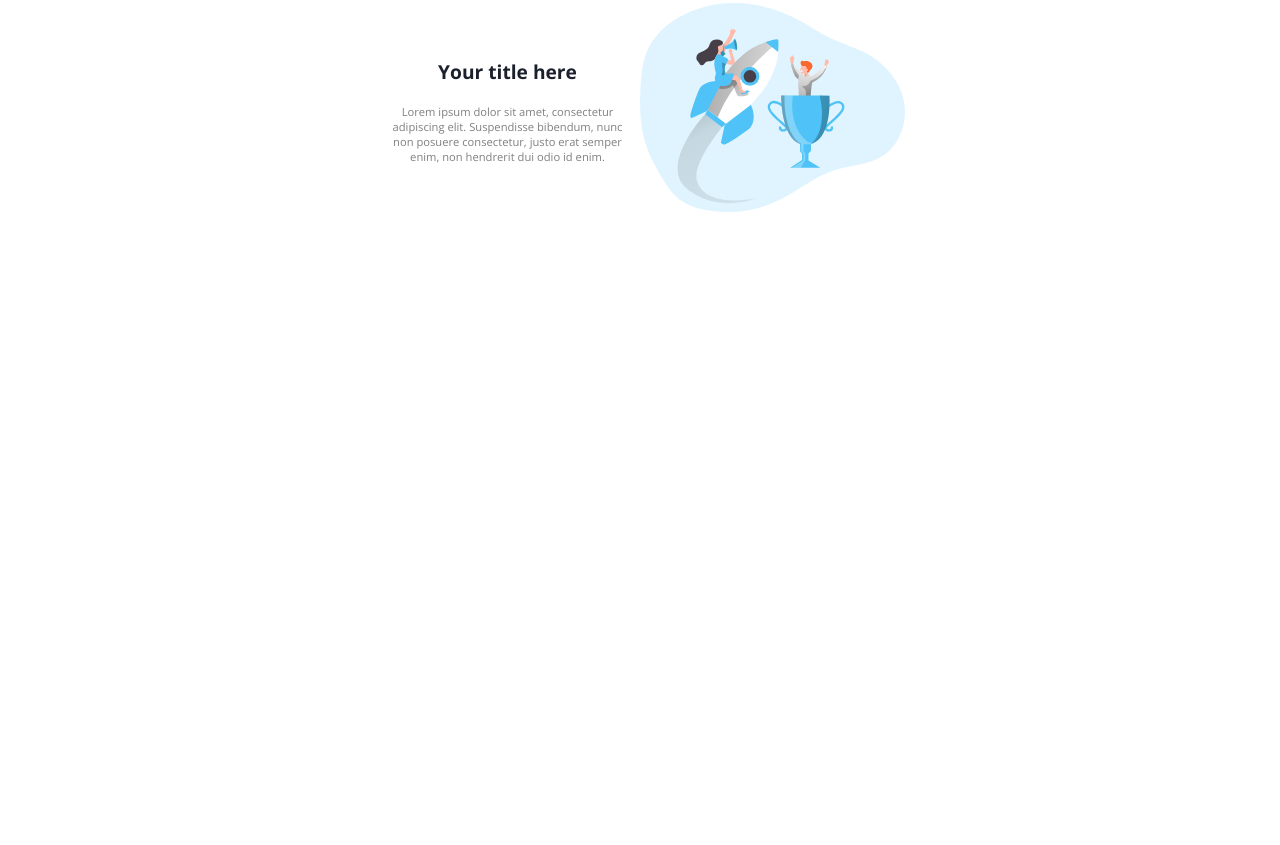
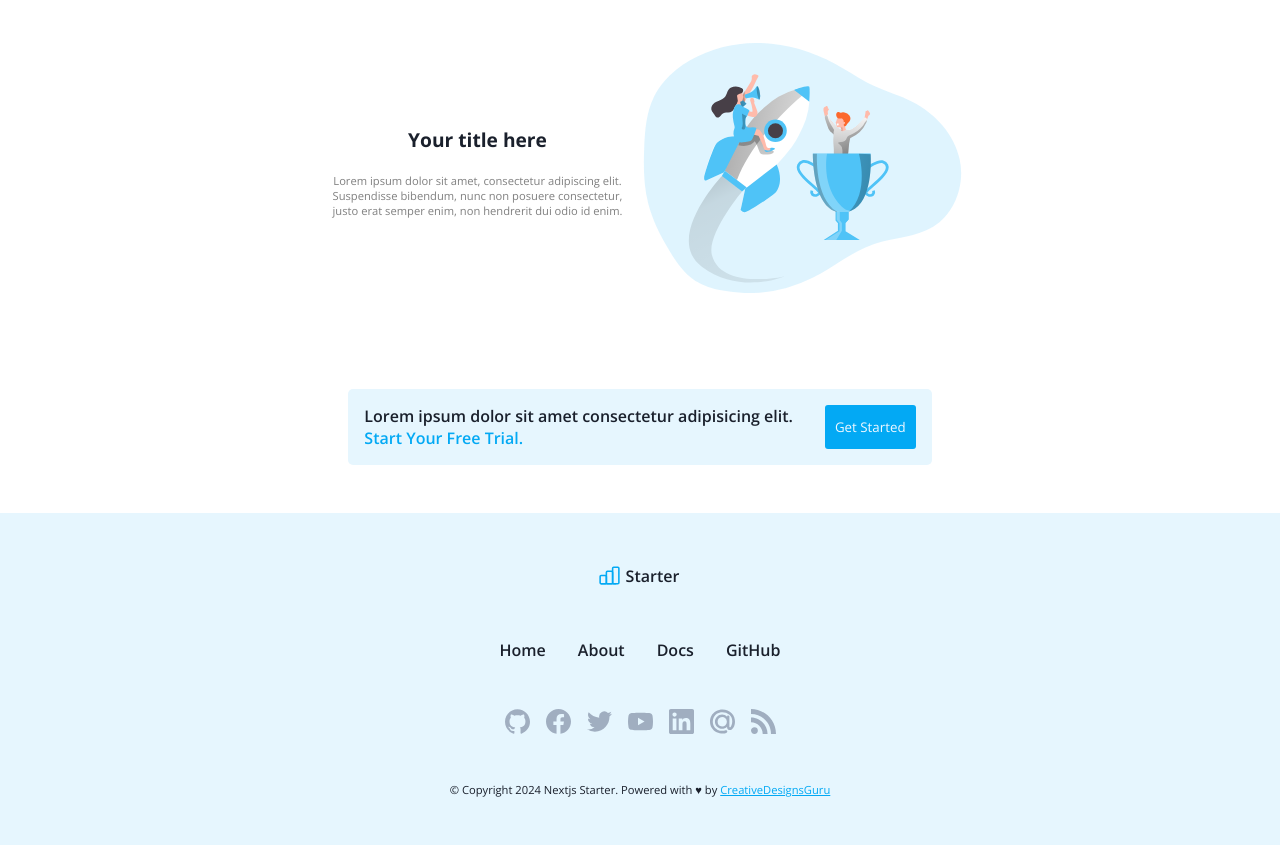
Before and after one commit to bardoor/web-again, a plain HTML site: page index.html in a window 1280 px wide. Shown: the part 1190-2035 px from the top of the page. Before the commit the page ends 1546 px from the top, so only its background shows below. Drawn offline with nearby package versions, Linux system fonts and the light colour scheme.

Commit message:
просто взял и доделал

```diff
--- a/index.html
+++ b/index.html
@@ -66,8 +66,40 @@
             </div>
         </div>
         <div class="block">
+            <div class="bg-blue d-flex fd-columns-576 text-center-576 border">
+                <div class="d-flex fd-columns m-3 center-576">
+                    <span class="fw600">Lorem ipsum dolor sit amet consectetur adipisicing elit.</span>
+                    <span class="fw600 cblue">Start Your Free Trial.</span>
+                </div>
+                <button class="download-btn p-2 border m-3" type="button">
+                    <a href="#" class="cwhite text-decoration-none">Get Started</a>
+                </button>
+            </div>
+        </div>
+    </div>
 
-
+    <div class="footer bg-blue">
+        <div class="mt-5 d-flex align-center logo fw600 flarge">
+            <img src="img/logo.svg" alt="starter logo">
+            <span class="m-1 fmedium fw600">Starter</span>
+        </div>
+        <div class="mt-5 links">
+            <a href="#" class="fmedium fw600 text-decoration-none">Home</a>
+            <a href="#" class="fmedium fw600 text-decoration-none">About</a>
+            <a href="#" class="fmedium fw600 text-decoration-none">Docs</a>
+            <a href="#" class="fmedium fw600 text-decoration-none">GitHub</a>
+        </div>
+        <div class="mt-5 icon-links">
+            <a href="#"><img src="img/github.svg" alt=""></a>
+            <a href="#"><img src="img/facebook.svg" alt=""></a>
+            <a href="#"><img src="img/twitter.svg" alt=""></a>
+            <a href="#"><img src="img/youtube.svg" alt=""></a>
+            <a href="#"><img src="img/in.svg" alt=""></a>
+            <a href="#"><img src="img/mail.svg" alt=""></a>
+            <a href="#"><img src="img/radio.svg" alt=""></a>
+        </div>
+        <div class="m-5">
+            <span class="fsmall">© Copyright 2024 Nextjs Starter. Powered with ♥ by <a class="blue-link" href="#">CreativeDesignsGuru</a></span>
         </div>
     </div>
 </body>
--- a/style.css
+++ b/style.css
@@ -46,6 +46,7 @@
 
 .bg-gray { background-color: rgb(247, 250, 252);}
 .bg-white { background-color: white; }
+.bg-blue { background-color: rgb(230,246,254) }
 
 .d-flex { display: flex; }
 .align-center { align-items: center; }
@@ -54,8 +55,12 @@
 .fd-row-reversed { flex-direction: row-reverse; }
 .wrap { flex-wrap: wrap; }
 
-.w-50 {width: 50%;}
-.w-100 {width: 100%;}
+.w-50 { width: 50%; }
+.w-100 { width: 100%; }
+.h-50 { height: 50%; }
+.h-100 { height: 100%; }
+
+.border { border-radius: 5px; }
 
 * {
     font-family: "Open Sans", sans-serif;
@@ -116,7 +121,7 @@ body {
 /* Остальные блоки */
 .block {
     padding: 3rem 0;
-    max-width: 530px;
+    max-width: 650px;
     display: flex;
     align-items: center;
 }
@@ -129,4 +134,46 @@ body {
     .w-full-576 {
         width: 100%;
     }
+
+    .center-576 {
+        align-items: center;
+    }
+
+    .fd-columns-576 {
+        flex-direction: column;
+    }
+
+    .text-center-576 {
+        text-align: center;
+    }
 }
+
+.footer {
+    display: flex;
+    align-items: center;
+    flex-direction: column;
+}
+
+.footer .logo img {
+    height: 25px;
+}
+
+.footer .links {
+    display: flex;
+    flex-direction: row;
+    gap: 2rem;
+}
+
+.footer .icon-links {
+    display: flex;
+    flex-direction: row;
+    gap: 1rem;
+}
+
+.footer .icon-links img {
+    height: 25px;
+}
+
+.blue-link {
+    color: rgb(3,169,244);
+}
```
Also changed, not shown: img/facebook.svg (added), img/github.svg (added), img/in.svg (added), img/mail.svg (added), img/radio.svg (added), img/twitter.svg (added), img/youtube.svg (added).
